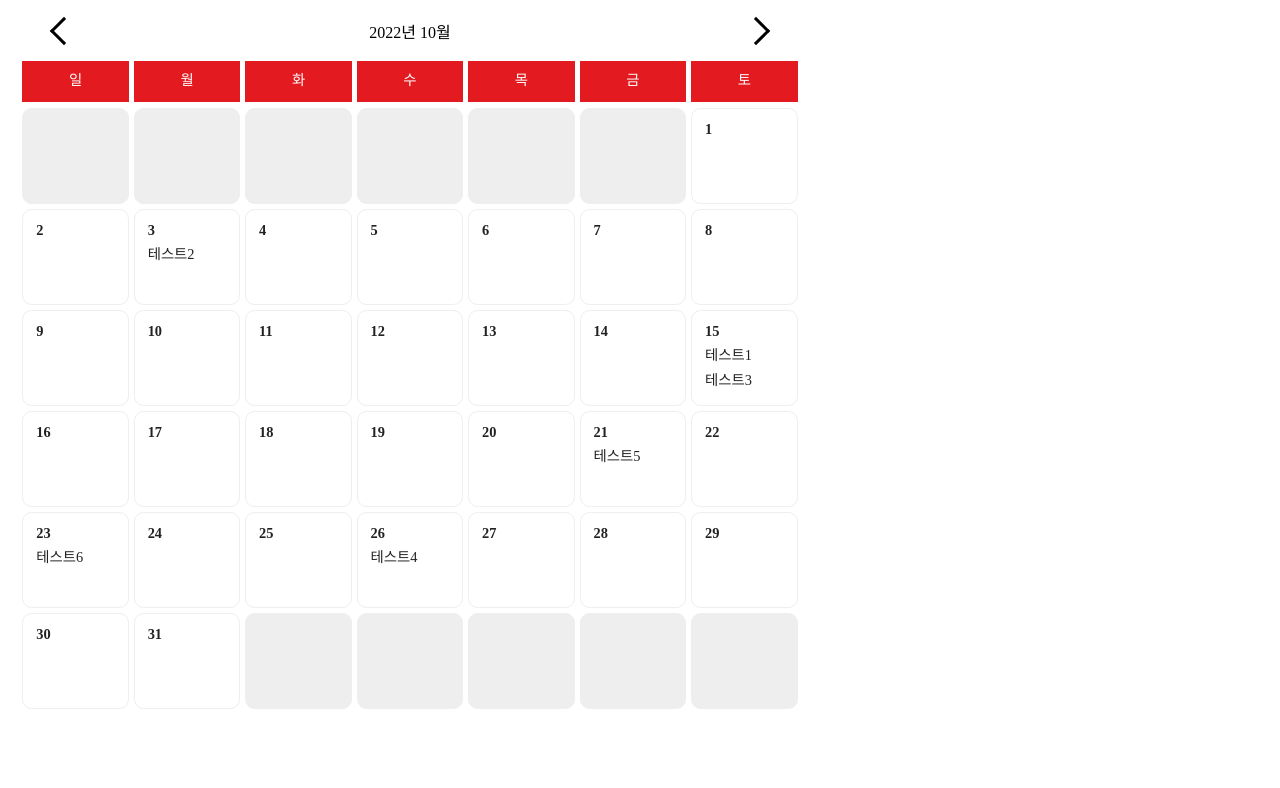
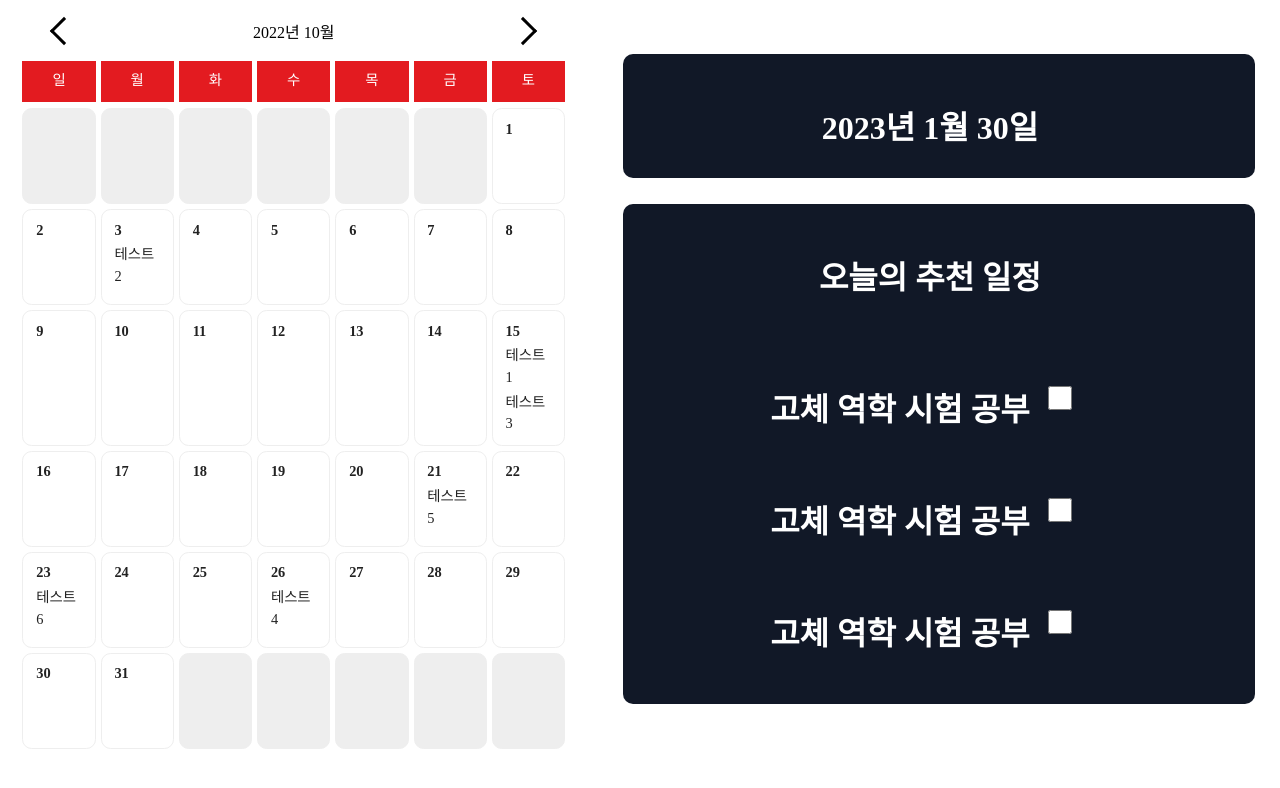
Before and after one commit to kucc/hackathon-team1-frontend, a React (Create React App) app: page / in a window 1280 px wide. Shown: the top 788 px of the page. Built offline with nearby package versions, Linux system fonts and the light colour scheme.

Commit message:
[feat] Day todo 추가

```diff
--- /dev/null
+++ b/src/components/Day.jsx
@@ -0,0 +1,23 @@
+import DayToDo from './DayToDo';
+
+function Day() {
+    return (
+        <div className="w-[704px] h-auto relative flex-column  justify-center items-center">
+            <div className="w-[632px] h-[124px] pl-[68px] pr-[87px] left-[36px] top-[54px] absolute bg-gray-900 rounded-[10px] justify-start items-center inline-flex">
+                <div className="w-[477px] h-6 text-center text-white text-[32px] font-bold font-['Noto Sans KR'] leading-[48px]">
+                    2023년 1월 30일
+                </div>
+            </div>
+            <div className="w-[632px] h-[500px] pl-[15px] pr-[34px] pt-[50px] pb-[124px] left-[36px] top-[204px] absolute bg-gray-900 rounded-[10px] flex-col justify-start items-center gap-[108px] inline-flex">
+                <div className="w-[477px] h-6 text-center text-white text-[32px] font-bold font-['Noto Sans KR'] leading-[48px]">
+                    오늘의 추천 일정
+                </div>
+                <DayToDo />
+                <DayToDo />
+                <DayToDo />
+            </div>
+        </div>
+    );
+}
+
+export default Day;
--- /dev/null
+++ b/src/components/DayToDo.jsx
@@ -0,0 +1,15 @@
+function DayToDo() {
+    return (
+        <div className="w-[400px] h-1 relative flex justify-center item-center">
+            <div className="text-center text-white text-[32px] font-bold font-['Noto Sans KR'] leading-[48px]">
+                고체 역학 시험 공부
+            </div>
+            <input
+                type="checkbox"
+                className="w-[60px] h-6 text-center text-white text-[32px] font-bold font-['Noto Sans KR'] leading-[48px]"
+            ></input>
+        </div>
+    );
+}
+
+export default DayToDo;
--- a/src/pages/Home.jsx
+++ b/src/pages/Home.jsx
@@ -1,9 +1,10 @@
 import Calendar from '../Calender';
-
+import Day from '../components/Day';
 function Home() {
     return (
-        <div>
+        <div className="flex">
             <Calendar />
+            <Day />
         </div>
     );
 }
```
